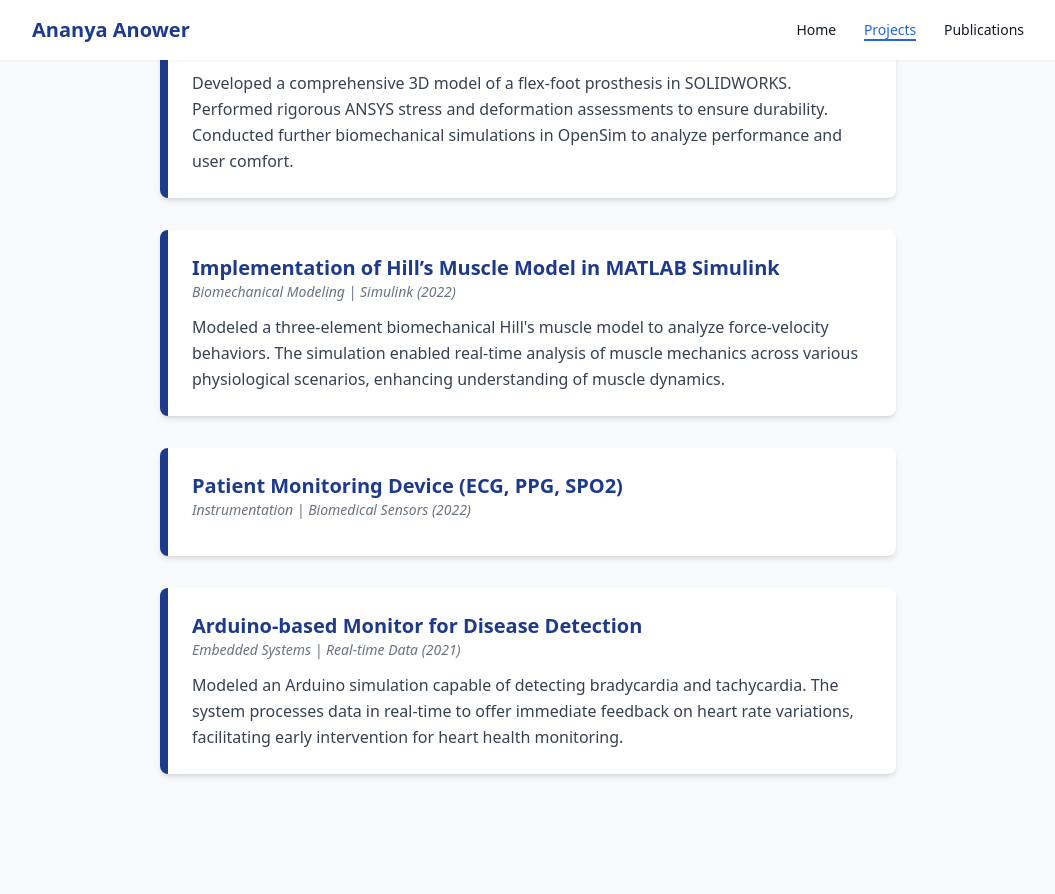
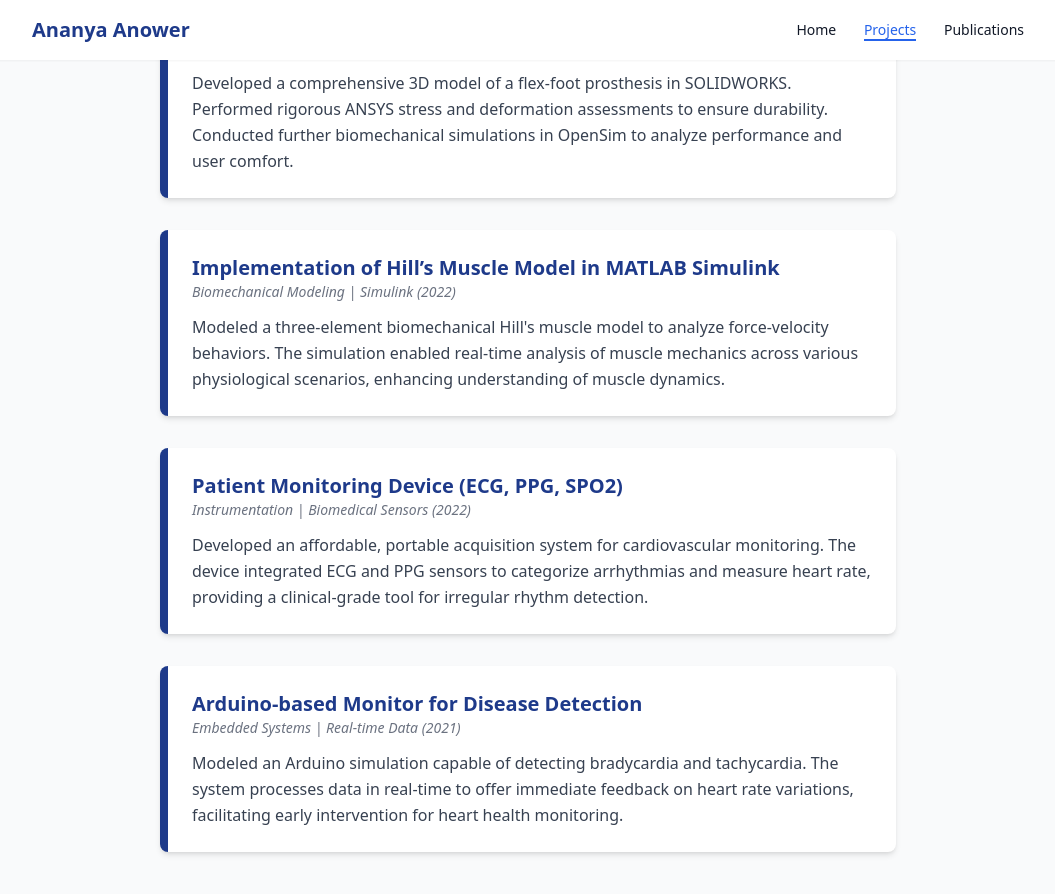
Before and after one commit to AnanyaAnower/AnanyaAnower.github.io, a Jekyll site: the page projects.html, which Jekyll copies as it is, in a window 1280 px wide and 900 px high, scrolled down 2180 px. Shown: the top 894 px of the window, without its empty margins (112-1167 px from the left). Built offline with Jekyll 4.4.1, drawn with Linux system fonts in a browser that asks for light colours; nearby versions of some CDN libraries; before the commit the page ends 3002 px from its top, so only the background shows below that.

Commit message:
Update projects.html

```diff
--- a/projects.html
+++ b/projects.html
@@ -147,7 +147,7 @@
 <div class="bg-white p-6 rounded-lg shadow-md border-l-8 border-blue-900 mb-8">
     <h3 class="font-bold text-xl text-blue-900">Patient Monitoring Device (ECG, PPG, SPO2)</h3>
     <p class="text-sm text-gray-500 italic mb-3">Instrumentation | Biomedical Sensors (2022)</p>
-    <p class="text-gray-700 leading-relaxed"
+    <p class="text-gray-700 leading-relaxed">
         Developed an affordable, portable acquisition system for cardiovascular monitoring. The device integrated ECG and PPG sensors to categorize arrhythmias and measure heart rate, providing a clinical-grade tool for irregular rhythm detection.
     </p>
 </div>
```
